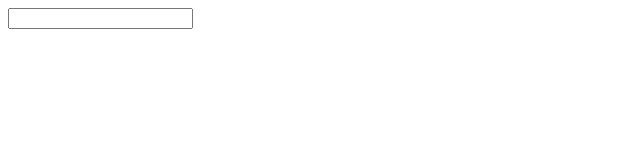
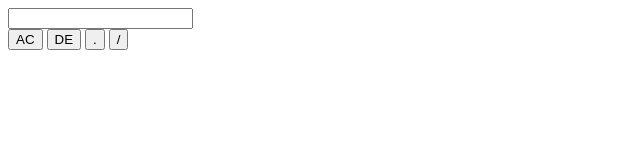
Before and after one commit to KAGI0433/Calculator, a plain HTML site: page index.html in a window 1280 px wide. Shown: the whole page, without its empty margins (0-640 px from the left). Drawn offline with Linux system fonts and the light colour scheme.

Commit message:
Add buttons

```diff
--- a/index.html
+++ b/index.html
@@ -10,7 +10,13 @@
         <div class="calculator">
             <form>
                 <div>
-                    <input type="text" name="display"
+                    <input type="text" name="display">
+                </div>
+                <div>
+                    <input type="button" value="AC">
+                    <input type="button" value="DE">
+                    <input type="button" value=".">
+                    <input type="button" value="/">
                 </div>
             </form>
 
```
